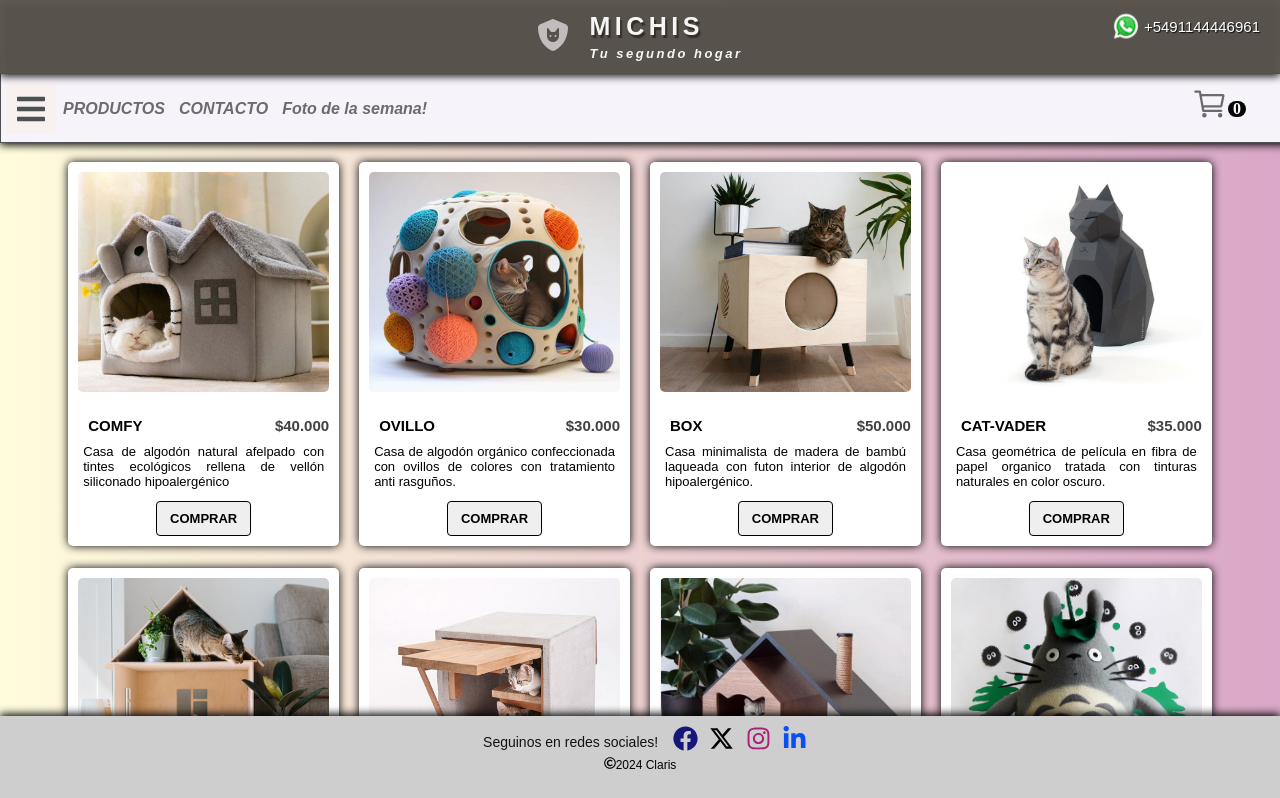
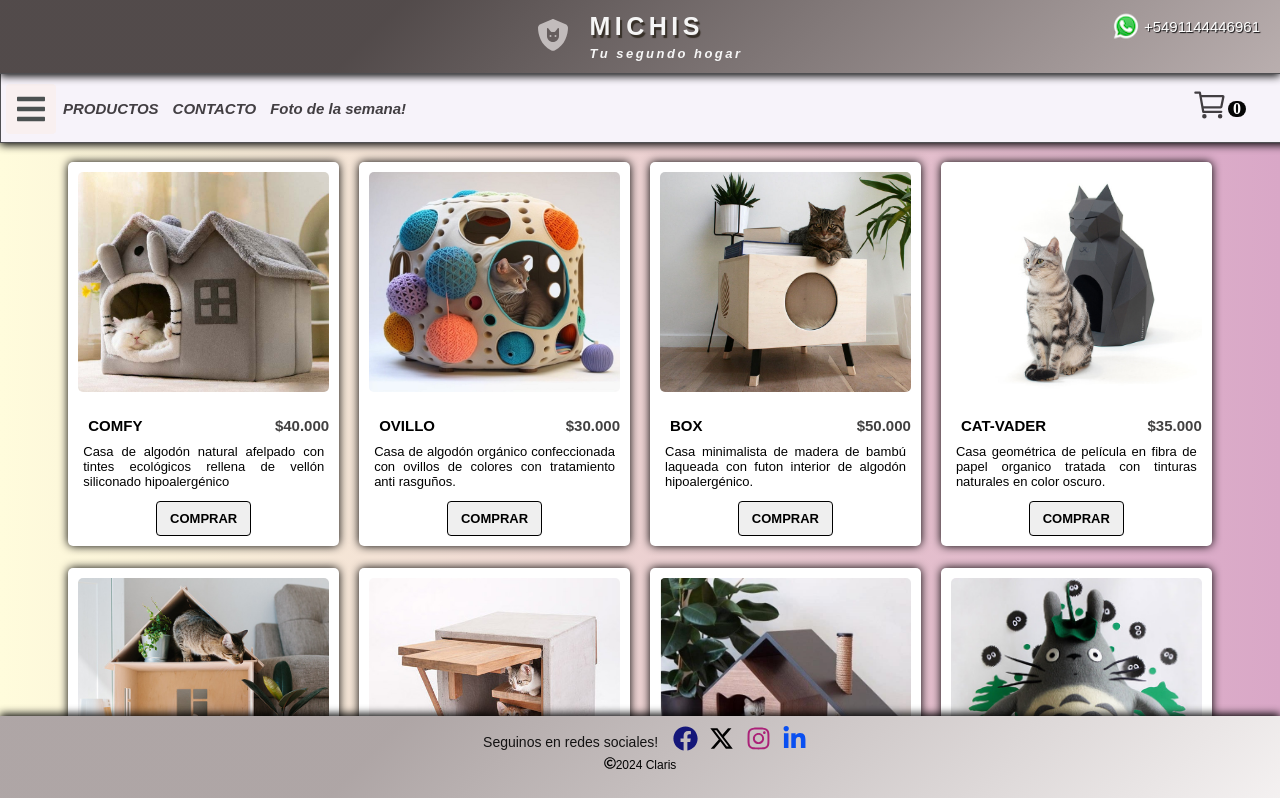
Before and after one commit to holaclaris/michisReact, a React (Create React App) app in the folder michis/: page / in a window 1280 px wide. Shown: the top 798 px of the page. Built offline with nearby package versions, Linux system fonts and the light colour scheme.

Commit message:
Ultimos cambios esteticos

```diff
--- a/michis/src/components/App.css
+++ b/michis/src/components/App.css
@@ -15,21 +15,28 @@ body{
     background: linear-gradient(to right, #fffcdc, #d9a7c7); /* W3C, IE 10+/ Edge, Firefox 16+, Chrome 26+, Opera 12+, Safari 7+ */
 
 }
-
-header{
-    position:fixed;
-    top:0px;
-    display:flex;
+header {
+    position: fixed;
+    top: 0px;
+    display: flex;
     justify-content: flex-start;
-    align-items:center;
+    align-items: center;
     z-index: 2;
     width: 100%;
     height: 65px;
-    background-color: #5a554ef7;
     border-bottom: 1px solid #4f4f52;
-    filter:drop-shadow(0px 2px 4px black);
+    filter: drop-shadow(0px 2px 4px black);
+
+    background: hsla(0, 1%, 18%, 1);
+
+    background: linear-gradient(135deg, hsl(0deg 4.74% 30.72%) 30%, hsl(0deg 7.24% 70.46%) 100%);
+
+    background: -moz-linear-gradient(135deg, hsla(0, 1%, 18%, 1) 30%, hsla(60, 0%, 42%, 1) 100%);
+
+    background: -webkit-linear-gradient (315deg, hsl(0deg 1.98% 40.82%) 30%, hsl(0deg 5.95% 69.75%) 100%);
+
+    filter: progid: DXImageTransform.Microsoft.gradient(startColorstr="#2F2E2E", endColorstr="#6C6C6B", GradientType=1);
 }
-
 .logo img{
     padding-left:10px;
 }
@@ -147,9 +154,9 @@ nav button {
     font-family: 'Rethink Sans', sans-serif;
     font-style:oblique;
     display:inline;
-    color: #6d696d;
+    color: #423e42;
     text-decoration:none;
-    font-size: 16px;
+    font-size: 15px;
     font-stretch: condensed;
     font-weight: 600;
     padding:7px;
@@ -322,10 +329,19 @@ footer{
     height:12%;
     text-align: center;
     font-size:15px;
-    background-color: #cececf;
+
     border: 1px solid 4f4f52;
     filter:drop-shadow(0px -2px 4px black);
     padding-bottom:30px;
+
+    background: hsla(0, 1%, 18%, 1);
+
+    background: linear-gradient(135deg, hsl(0deg 5.16% 66.68%) 30%, hsl(0deg 12.56% 95.08%) 100%);
+    background: -moz-linear-gradient(135deg, hsla(0, 1%, 18%, 1) 30%, hsla(60, 0%, 42%, 1) 100%);
+
+    background: -webkit-linear-gradient (315deg, hsl(0deg 1.98% 40.82%) 30%, hsl(0deg 5.95% 69.75%) 100%);
+
+    filter: progid: DXImageTransform.Microsoft.gradient(startColorstr="#2F2E2E", endColorstr="#6C6C6B", GradientType=1);
 }
 
 .contenedorSeguinosRedes{
```
